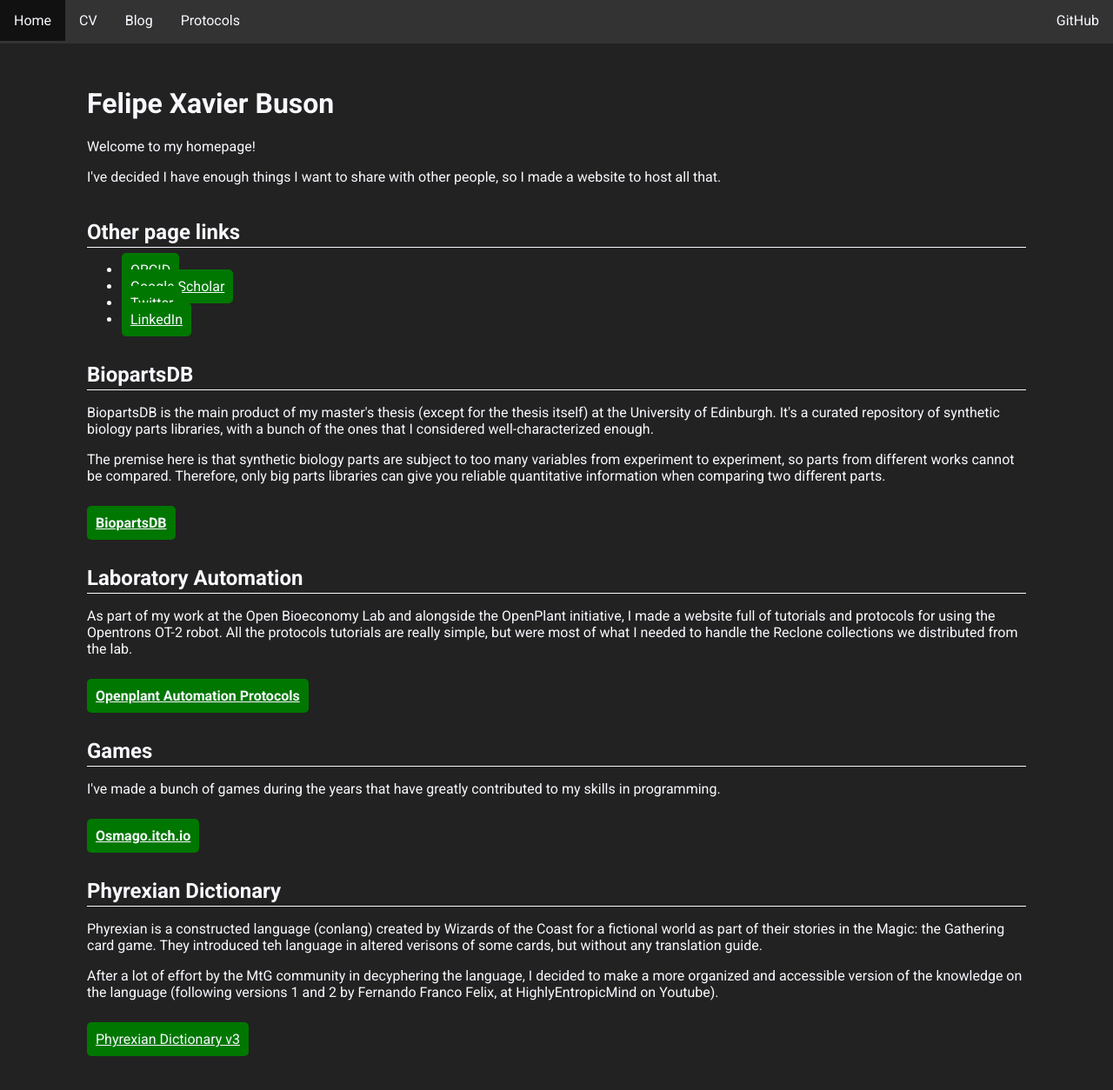
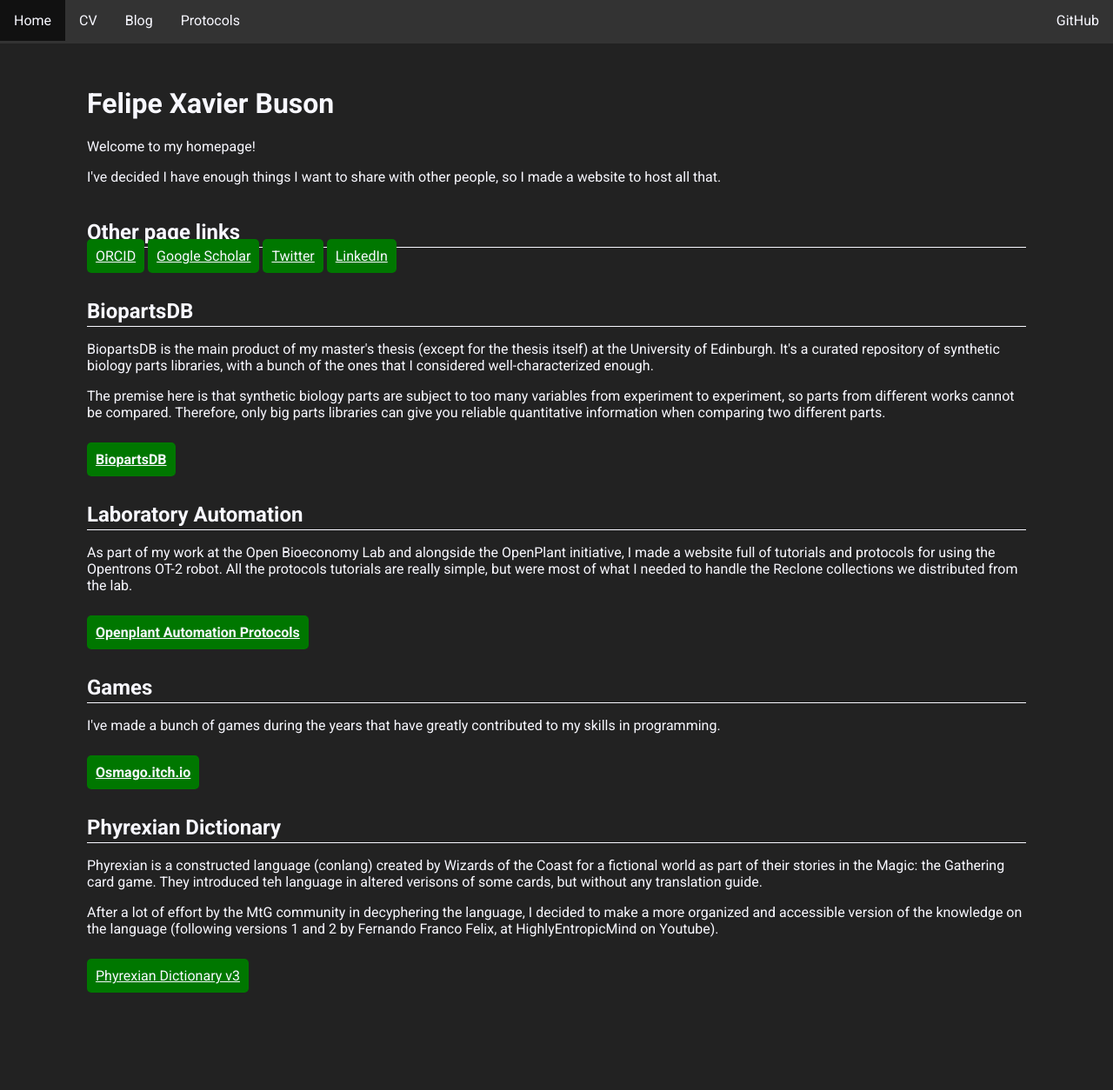
Before and after one commit to fxbuson/fxbuson.github.io, a Jekyll site: the page built from index.html, in a window 1280 px wide and 1305 px high. Shown: the top 1254 px of the window at 87% size. Built offline with Jekyll 4.4.1, drawn with Linux system fonts in a browser that asks for light colours.

Commit message:
remove list tags

```diff
--- a/index.html
+++ b/index.html
@@ -12,12 +12,10 @@
 <h2>Other page links</h2>
 <div class="divider"></div>
 
-<ul>
-    <li><a class="button" href="https://orcid.org/0000-0001-9588-7043">ORCID</a></li>
-    <li><a class="button" href="https://scholar.google.com/citations?view_op=list_works&hl=en&hl=en&user=IqM-F8cAAAAJ">Google Scholar</a></li>
-    <li><a class="button" href="https://twitter.com/felipe_buson">Twitter</a></li>
-    <li><a class="button" href="https://www.linkedin.com/in/felipe-xavier-buson-50906a12b">LinkedIn</a></li>
-</ul>
+<a class="button" href="https://orcid.org/0000-0001-9588-7043">ORCID</a>
+<a class="button" href="https://scholar.google.com/citations?view_op=list_works&hl=en&hl=en&user=IqM-F8cAAAAJ">Google Scholar</a>
+<a class="button" href="https://twitter.com/felipe_buson">Twitter</a>
+<a class="button" href="https://www.linkedin.com/in/felipe-xavier-buson-50906a12b">LinkedIn</a>
 
 <h2>BiopartsDB</h2>
 <div class="divider"></div>
```
